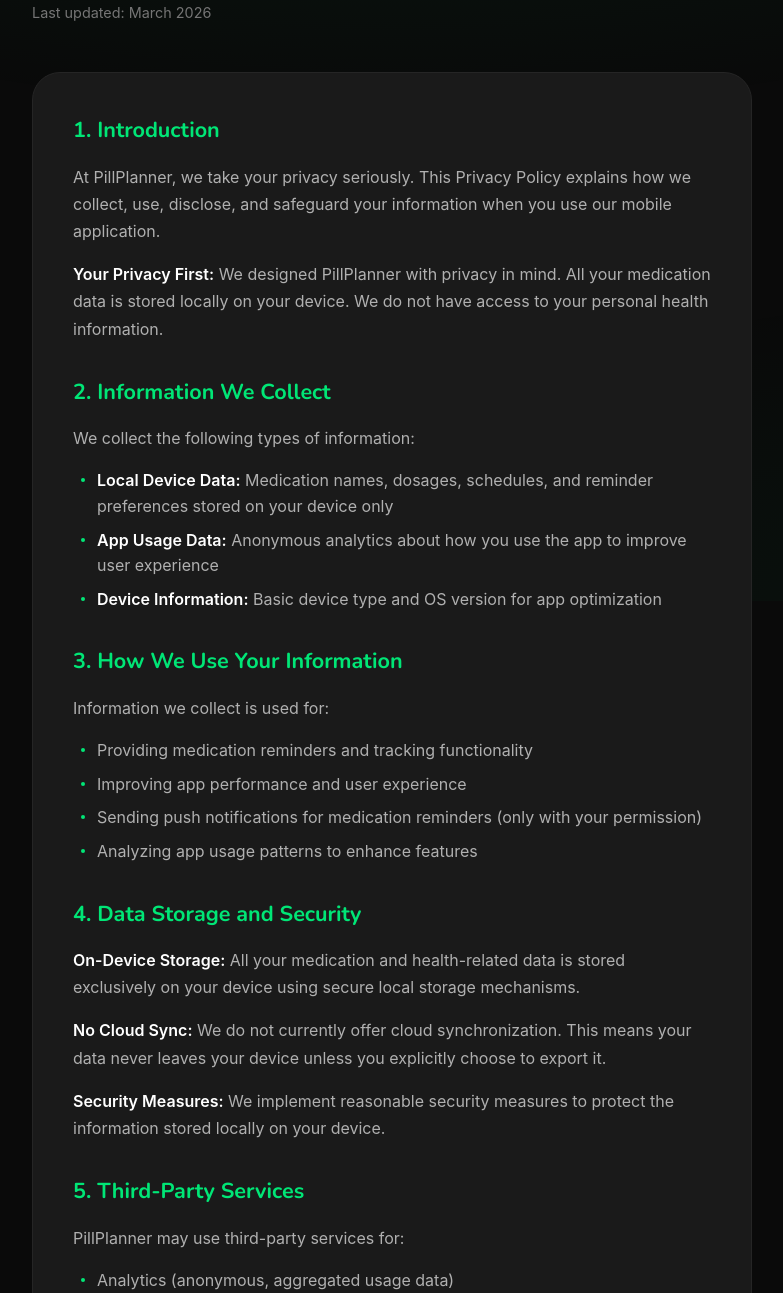
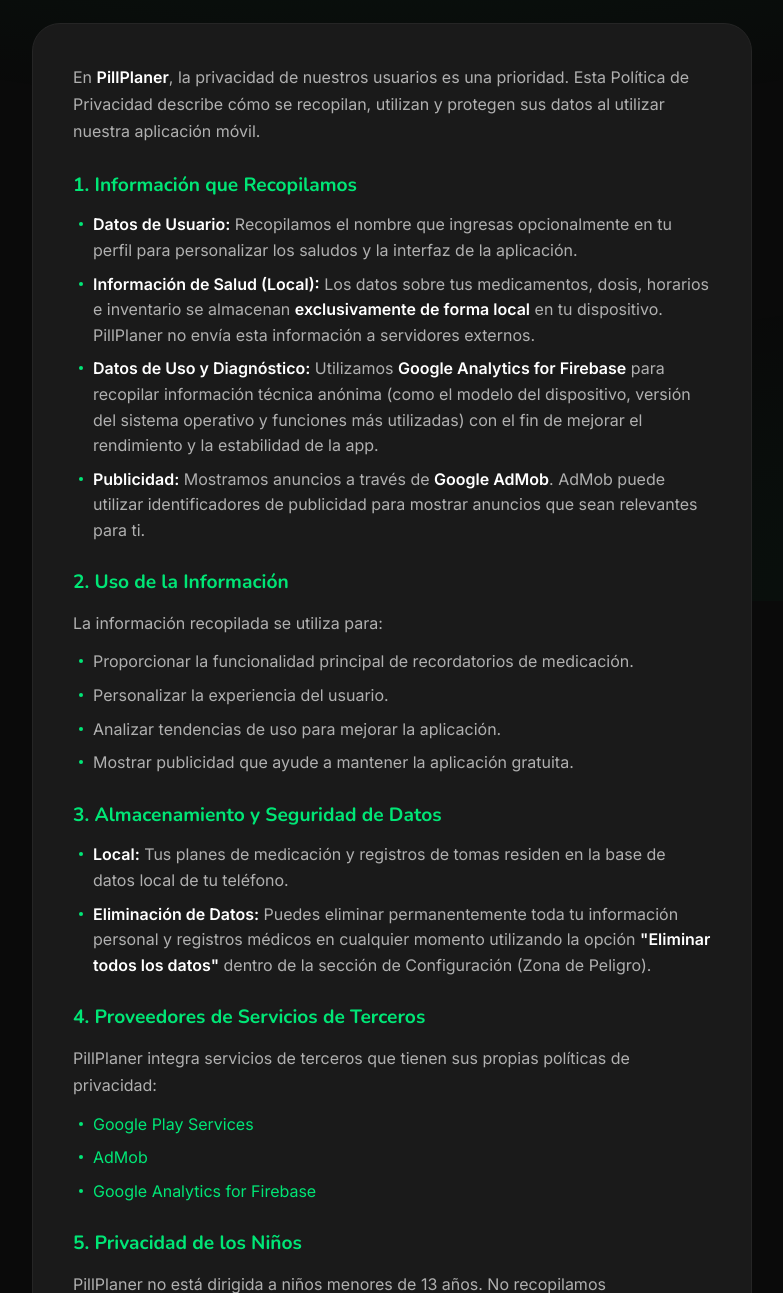
Before and after one commit to devapplab-star/DevAppLab, a plain HTML site: page docs/apps/pillplanner/privacy.html in a window 1280 px wide. Shown: the part 199-1492 px from the top of the page, without its empty margins (248-1031 px from the left). Drawn offline with nearby package versions, Linux system fonts and the light colour scheme.

Commit message:
Update privacy.html

```diff
--- a/docs/apps/pillplanner/privacy.html
+++ b/docs/apps/pillplanner/privacy.html
@@ -1,19 +1,19 @@
 <!DOCTYPE html>
-<html lang="en">
+<html lang="es">
 <head>
     <meta charset="UTF-8">
-    <meta name="viewport" content="width=device-width, initial-scale=1.0">
-    <meta name="description" content="PillPlanner Privacy Policy - How we collect, use, and protect your data">
-    <meta name="theme-color" content="#6366f1">
-    <title>Privacy Policy - PillPlanner</title>
+    <meta name="viewport" content="width=device-width, initial-scale=1.0, viewport-fit=cover">
+    <meta name="description" content="Política de Privacidad de PillPlaner - Cómo recopilamos, usamos y protegemos tus datos">
+    <meta name="theme-color" content="#0A0A0A">
+    <title>Política de Privacidad - PillPlaner</title>
     <link rel="preconnect" href="https://fonts.googleapis.com">
     <link rel="preconnect" href="https://fonts.gstatic.com" crossorigin>
-    <link href="https://fonts.googleapis.com/css2?family=Nunito:wght@400;500;600;700&family=DM+Sans:wght@400;500;600;700&display=swap" rel="stylesheet">
+    <link href="https://fonts.googleapis.com/css2?family=Nunito:wght@400;500;600;700;800&family=Inter:wght@400;500;600;700&display=swap" rel="stylesheet">
     <link rel="stylesheet" href="css/styles.css">
     <style>
         .legal-page {
-            padding-top: calc(var(--header-height) + 60px);
-            padding-bottom: 80px;
+            padding-top: calc(var(--header-height) + 40px);
+            padding-bottom: 60px;
             min-height: 100vh;
         }
 
@@ -23,34 +23,35 @@
         }
 
         .legal-header {
-            margin-bottom: 48px;
+            margin-bottom: 32px;
         }
 
         .legal-header h1 {
             font-family: var(--font-heading);
-            font-size: clamp(2rem, 4vw, 2.5rem);
-            font-weight: 700;
-            margin-bottom: 12px;
+            font-size: clamp(1.8rem, 5vw, 2.2rem);
+            font-weight: 800;
+            margin-bottom: 8px;
+            color: var(--color-primary);
         }
 
         .legal-meta {
             color: var(--color-text-muted);
-            font-size: 0.9rem;
+            font-size: 0.85rem;
         }
 
         .legal-content {
             background: var(--color-bg-card);
             border: 1px solid var(--color-border);
             border-radius: var(--radius-lg);
-            padding: 40px;
+            padding: 24px;
         }
 
         .legal-content h2 {
             font-family: var(--font-heading);
-            font-size: 1.35rem;
+            font-size: 1.1rem;
             font-weight: 700;
-            margin-top: 32px;
-            margin-bottom: 16px;
+            margin-top: 24px;
+            margin-bottom: 12px;
             color: var(--color-primary);
         }
 
@@ -60,26 +61,28 @@
 
         .legal-content p {
             color: var(--color-text-secondary);
-            margin-bottom: 16px;
+            margin-bottom: 12px;
             line-height: 1.7;
+            font-size: 0.95rem;
         }
 
         .legal-content ul {
-            margin-bottom: 16px;
-            padding-left: 24px;
+            margin-bottom: 12px;
+            padding-left: 20px;
         }
 
         .legal-content li {
             color: var(--color-text-secondary);
             margin-bottom: 8px;
             line-height: 1.6;
+            font-size: 0.95rem;
             position: relative;
         }
 
         .legal-content li::before {
             content: '';
             position: absolute;
-            left: -16px;
+            left: -14px;
             top: 10px;
             width: 4px;
             height: 4px;
@@ -92,14 +95,18 @@
             font-weight: 600;
         }
 
-        @media (max-width: 768px) {
-            .legal-page {
-                padding-top: calc(var(--header-height) + 40px);
-                padding-bottom: 60px;
+        @media (min-width: 640px) {
+            .legal-content {
+                padding: 40px;
             }
 
-            .legal-content {
-                padding: 24px;
+            .legal-content h2 {
+                font-size: 1.2rem;
+            }
+
+            .legal-content p,
+            .legal-content li {
+                font-size: 1rem;
             }
         }
     </style>
@@ -109,11 +116,11 @@
 
     <header class="header">
         <nav class="nav container">
-            <a href="../" class="back-link">
+            <a href="./" class="back-link">
                 <svg viewBox="0 0 24 24" fill="none" stroke="currentColor" stroke-width="2">
                     <path d="M19 12H5M12 19l-7-7 7-7"/>
                 </svg>
-                <span>PillPlanner</span>
+                <span>PillPlaner</span>
             </a>
         </nav>
     </header>
@@ -122,99 +129,76 @@
         <div class="container">
             <div class="legal-container">
                 <div class="legal-header">
-                    <h1>Privacy Policy</h1>
-                    <p class="legal-meta">Last updated: March 2026</p>
+                    <h1>Política de Privacidad</h1>
+                    <p class="legal-meta">Última actualización: 24 de mayo de 2024</p>
                 </div>
 
                 <div class="legal-content">
-                    <h2>1. Introduction</h2>
                     <p>
-                        At PillPlanner, we take your privacy seriously. This Privacy Policy explains how we collect,
-                        use, disclose, and safeguard your information when you use our mobile application.
-                    </p>
-                    <p>
-                        <strong>Your Privacy First:</strong> We designed PillPlanner with privacy in mind. All your
-                        medication data is stored locally on your device. We do not have access to your personal
-                        health information.
+                        En <strong>PillPlaner</strong>, la privacidad de nuestros usuarios es una prioridad.
+                        Esta Política de Privacidad describe cómo se recopilan, utilizan y protegen sus datos
+                        al utilizar nuestra aplicación móvil.
                     </p>
 
-                    <h2>2. Information We Collect</h2>
-                    <p>We collect the following types of information:</p>
+                    <h2>1. Información que Recopilamos</h2>
                     <ul>
-                        <li><strong>Local Device Data:</strong> Medication names, dosages, schedules, and reminder preferences stored on your device only</li>
-                        <li><strong>App Usage Data:</strong> Anonymous analytics about how you use the app to improve user experience</li>
-                        <li><strong>Device Information:</strong> Basic device type and OS version for app optimization</li>
+                        <li><strong>Datos de Usuario:</strong> Recopilamos el nombre que ingresas opcionalmente
+                            en tu perfil para personalizar los saludos y la interfaz de la aplicación.</li>
+                        <li><strong>Información de Salud (Local):</strong> Los datos sobre tus medicamentos,
+                            dosis, horarios e inventario se almacenan <strong>exclusivamente de forma local</strong>
+                            en tu dispositivo. PillPlaner no envía esta información a servidores externos.</li>
+                        <li><strong>Datos de Uso y Diagnóstico:</strong> Utilizamos <strong>Google Analytics for Firebase</strong>
+                            para recopilar información técnica anónima (como el modelo del dispositivo,
+                            versión del sistema operativo y funciones más utilizadas) con el fin de mejorar
+                            el rendimiento y la estabilidad de la app.</li>
+                        <li><strong>Publicidad:</strong> Mostramos anuncios a través de <strong>Google AdMob</strong>.
+                            AdMob puede utilizar identificadores de publicidad para mostrar anuncios que sean
+                            relevantes para ti.</li>
                     </ul>
 
-                    <h2>3. How We Use Your Information</h2>
-                    <p>Information we collect is used for:</p>
+                    <h2>2. Uso de la Información</h2>
+                    <p>La información recopilada se utiliza para:</p>
                     <ul>
-                        <li>Providing medication reminders and tracking functionality</li>
-                        <li>Improving app performance and user experience</li>
-                        <li>Sending push notifications for medication reminders (only with your permission)</li>
-                        <li>Analyzing app usage patterns to enhance features</li>
+                        <li>Proporcionar la funcionalidad principal de recordatorios de medicación.</li>
+                        <li>Personalizar la experiencia del usuario.</li>
+                        <li>Analizar tendencias de uso para mejorar la aplicación.</li>
+                        <li>Mostrar publicidad que ayude a mantener la aplicación gratuita.</li>
                     </ul>
 
-                    <h2>4. Data Storage and Security</h2>
+                    <h2>3. Almacenamiento y Seguridad de Datos</h2>
+                    <ul>
+                        <li><strong>Local:</strong> Tus planes de medicación y registros de tomas residen en la
+                            base de datos local de tu teléfono.</li>
+                        <li><strong>Eliminación de Datos:</strong> Puedes eliminar permanentemente toda tu
+                            información personal y registros médicos en cualquier momento utilizando la opción
+                            <strong>"Eliminar todos los datos"</strong> dentro de la sección de Configuración
+                            (Zona de Peligro).</li>
+                    </ul>
+
+                    <h2>4. Proveedores de Servicios de Terceros</h2>
+                    <p>PillPlaner integra servicios de terceros que tienen sus propias políticas de privacidad:</p>
+                    <ul>
+                        <li><a href="https://www.google.com/policies/privacy/" style="color: var(--color-primary)">Google Play Services</a></li>
+                        <li><a href="https://support.google.com/admob/answer/6128543?hl=es" style="color: var(--color-primary)">AdMob</a></li>
+                        <li><a href="https://firebase.google.com/policies/analytics" style="color: var(--color-primary)">Google Analytics for Firebase</a></li>
+                    </ul>
+
+                    <h2>5. Privacidad de los Niños</h2>
                     <p>
-                        <strong>On-Device Storage:</strong> All your medication and health-related data is stored
-                        exclusively on your device using secure local storage mechanisms.
-                    </p>
-                    <p>
-                        <strong>No Cloud Sync:</strong> We do not currently offer cloud synchronization. This means
-                        your data never leaves your device unless you explicitly choose to export it.
-                    </p>
-                    <p>
-                        <strong>Security Measures:</strong> We implement reasonable security measures to protect
-                        the information stored locally on your device.
+                        PillPlaner no está dirigida a niños menores de 13 años. No recopilamos conscientemente
+                        información personal de niños.
                     </p>
 
-                    <h2>5. Third-Party Services</h2>
+                    <h2>6. Cambios a esta Política</h2>
                     <p>
-                        PillPlanner may use third-party services for:
-                    </p>
-                    <ul>
-                        <li>Analytics (anonymous, aggregated usage data)</li>
-                        <li>Crash reporting to fix app issues</li>
-                    </ul>
-                    <p>
-                        These services are bound by their own privacy policies and are used only to improve app quality.
+                        Podemos actualizar nuestra Política de Privacidad periódicamente. Se recomienda
+                        revisar esta página de vez en cuando para ver si hay cambios.
                     </p>
 
-                    <h2>6. Push Notifications</h2>
+                    <h2>7. Contacto</h2>
                     <p>
-                        We may send push notifications to remind you about your medication. You can enable or disable
-                        notifications at any time through your device settings or within the app preferences.
-                    </p>
-
-                    <h2>7. Your Rights</h2>
-                    <p>You have full control over your data:</p>
-                    <ul>
-                        <li><strong>Access:</strong> View all your stored medication data within the app</li>
-                        <li><strong>Delete:</strong> Delete your data by uninstalling the app or using the in-app delete feature</li>
-                        <li><strong>Export:</strong> Export your data for personal backup (where supported)</li>
-                    </ul>
-
-                    <h2>8. Children's Privacy</h2>
-                    <p>
-                        PillPlanner is not intended for use by children under the age of 13. We do not knowingly
-                        collect personal information from children under 13.
-                    </p>
-
-                    <h2>9. Changes to This Policy</h2>
-                    <p>
-                        We may update this Privacy Policy from time to time. We will notify you of any changes by
-                        updating the "Last updated" date at the top of this policy and, in some cases, we may
-                        provide additional notice through the app.
-                    </p>
-
-                    <h2>10. Contact Us</h2>
-                    <p>
-                        If you have any questions about this Privacy Policy, please contact us:
-                    </p>
-                    <p>
-                        <strong>Email:</strong> privacy@devapplab.com<br>
-                        <strong>Website:</strong> devapplab.com
+                        Si tienes alguna pregunta sobre esta Política de Privacidad, puedes contactarnos en:
+                        <strong>privacidad@devapplab.com</strong>
                     </p>
                 </div>
             </div>
@@ -224,7 +208,7 @@
     <footer class="footer">
         <div class="container">
             <div class="footer-bottom">
-                <p class="copyright">&copy; 2026 PillPlanner by DevAppLab. All rights reserved.</p>
+                <p class="copyright">&copy; 2024 PillPlaner by DevAppLab. Todos los derechos reservados.</p>
             </div>
         </div>
     </footer>
```
